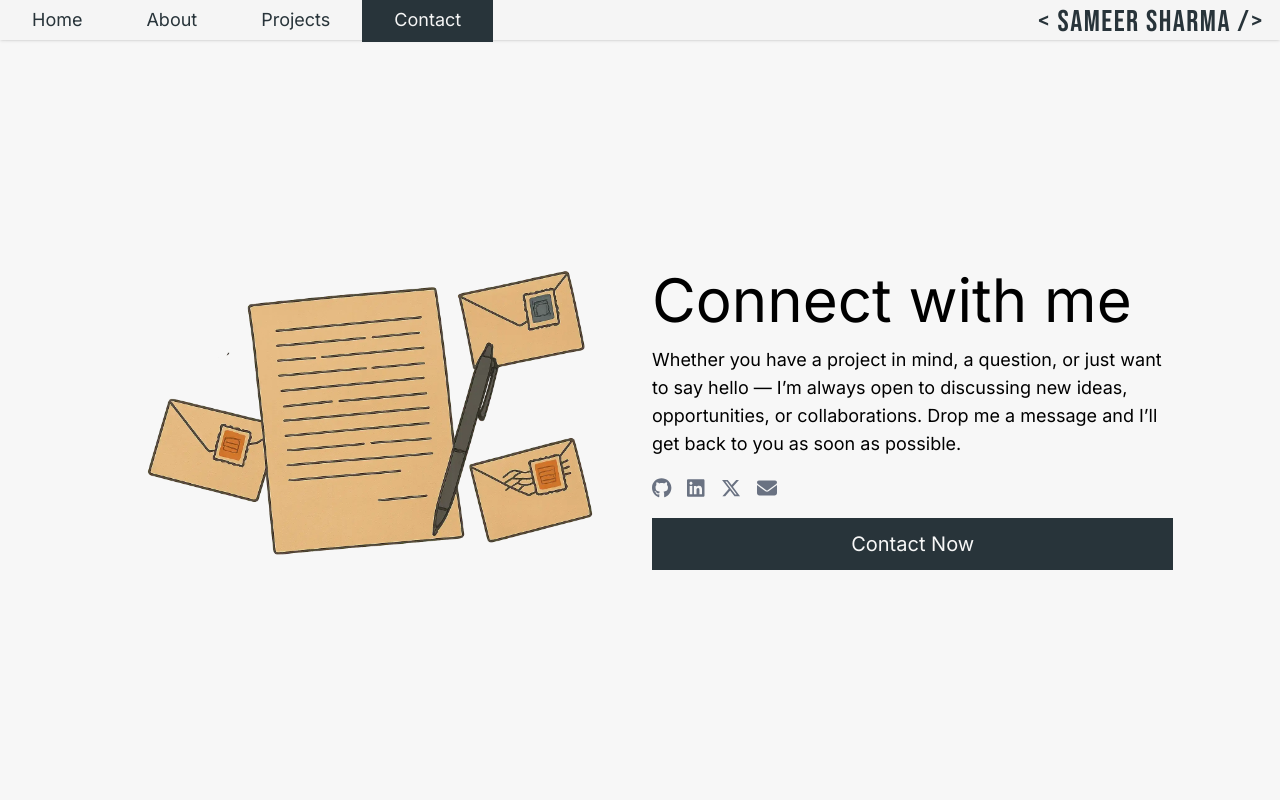
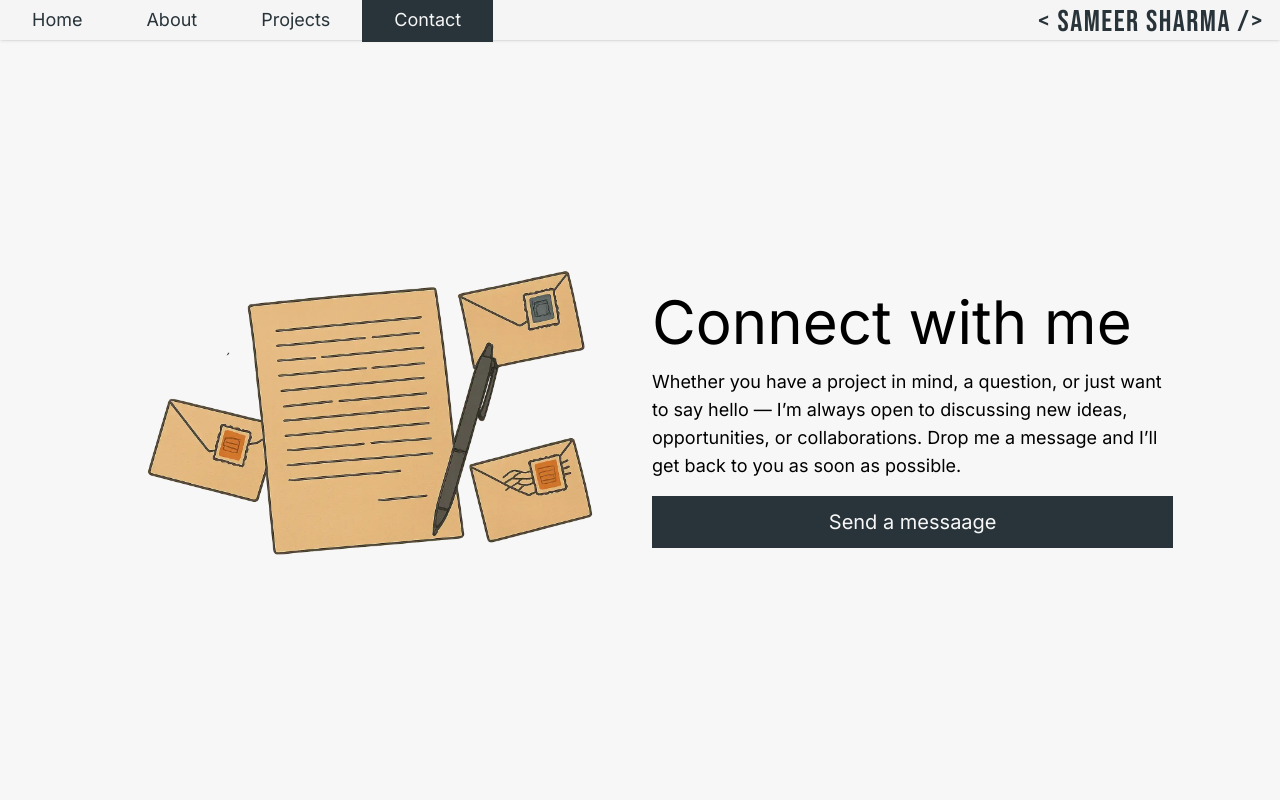
Before and after one commit to sameersharmadev/portfolio, a React (Vite) app: page /contact in a window 1280 px wide. Shown: the top 800 px of the page. Built offline with nearby package versions, Linux system fonts and the light colour scheme; a web font is replaced by a local one.

Commit message:
changed buttons

```diff
--- a/src/components/contact/Hero.jsx
+++ b/src/components/contact/Hero.jsx
@@ -1,8 +1,5 @@
 import { useEffect, useRef } from 'react';
-import { FontAwesomeIcon } from '@fortawesome/react-fontawesome';
 import heroimg from '../../assets/img/contact_hero.webp';
-import { faEnvelope } from '@fortawesome/free-solid-svg-icons';
-import { faGithub, faLinkedin, faXTwitter } from '@fortawesome/free-brands-svg-icons';
 
 export default function Hero({ nextSectionRef }) {
   const heroRef = useRef(null);
@@ -56,28 +53,14 @@ export default function Hero({ nextSectionRef }) {
             Whether you have a project in mind, a question, or just want to say hello — I’m always open to discussing new ideas, opportunities, or collaborations. Drop me a message and I’ll get back to you as soon as possible.
           </p>
 
-          {/* Social Icons */}
-          <div className="flex justify-center lg:justify-start gap-4 xl:gap-6 text-gray-500 text-xl xl:text-3xl 2xl:text-4xl">
-            <a href="https://github.com/sameersharmadev" target="_blank" rel="noopener noreferrer" className="hover:text-blackHover transition">
-              <FontAwesomeIcon icon={faGithub} />
-            </a>
-            <a href="https://www.linkedin.com/in/sameersharma777/" target="_blank" rel="noopener noreferrer" className="hover:text-blackHover transition">
-              <FontAwesomeIcon icon={faLinkedin} />
-            </a>
-            <a href="https://x.com/Sameersharma_77" target="_blank" rel="noopener noreferrer" className="hover:text-blackHover transition">
-              <FontAwesomeIcon icon={faXTwitter} />
-            </a>
-            <a href="mailto:sameersh571@gmail.com" className="hover:text-blackHover transition">
-              <FontAwesomeIcon icon={faEnvelope} />
-            </a>
-          </div>
+
 
           {/* CTA Button */}
           <button
             onClick={scrollToNextSection}
             className="w-full text-center text-lg lg:text-xl xl:text-3xl 2xl:text-4xl bg-black text-lightBeige p-2 lg:p-3 xl:p-5 2xl:p-6 hover:bg-blackHover transition"
           >
-            Contact Now
+            Send a messaage
           </button>
         </div>
       </div>
--- a/src/components/home/About.jsx
+++ b/src/components/home/About.jsx
@@ -1,5 +1,5 @@
 import { FontAwesomeIcon } from '@fortawesome/react-fontawesome'
-import { faGraduationCap } from '@fortawesome/free-solid-svg-icons'
+import { faGraduationCap, faArrowRight } from '@fortawesome/free-solid-svg-icons'
 import { Link } from 'react-router'
 import Terminal from './Terminal'
 
@@ -51,8 +51,9 @@ export default function About() {
                         <p className="xl:text-3xl 2xl:text-4xl">Maharaja Agrasen Institute of Technology [2023-2027]</p>
                     </div>
                 </div>
-                <Link to="/about" className="block w-full rounded text-center md:text-xl xl:text-3xl 2xl:text-4xl bg-lightBeige text-black p-1 xl:p-3 2xl:p-4">
-                    View more
+                <Link to="/about" className="flex items-center xl:text-3xl 2xl:text-4xl">
+                    View more about my journey, philosophy, etc.
+                    <FontAwesomeIcon className="pl-2" icon={faArrowRight} />
                 </Link>
                 <span className="hidden md:block lg:hidden mt-4">*Terminal version available on desktop</span>
             </div>
--- a/src/components/home/Contact.jsx
+++ b/src/components/home/Contact.jsx
@@ -61,7 +61,7 @@ export default function Contact() {
         <div className="w-10/12 lg:w-3/4 md:w-10/12 mb-12 flex justify-center lg:justify-start">
           <button
             onClick={() => (window.location.href = "/contact")}
-            className="hover:bg-[#303e44] group min-w-[160px] flex justify-center bg-headerBeige text-black border border-white/20 py-3 px-4 text-sm font-medium text-center hover:text-white rounded-lg sm:w-fit lg:text-lg xl:text-3xl 2xl:text-4xl xl:p-6 2xl:p-8"
+            className="group min-w-[160px] flex justify-center bg-headerBeige text-black border border-white/20 py-3 px-4 text-sm font-medium text-center rounded-lg sm:w-fit lg:text-lg xl:text-3xl 2xl:text-4xl xl:p-6 2xl:p-8"
           >
             Go to contact form
           </button>
--- a/src/components/home/Hero.jsx
+++ b/src/components/home/Hero.jsx
@@ -46,10 +46,10 @@ export default function Hero(){
             </div>
           </div>
 
-          <Link to="/projects" className="lg:w-10/12 text-center text-lg lg:text-xl xl:text-3xl 2xl:text-4xl bg-black text-lightBeige p-2 lg:p-3 xl:p-5 2xl:p-6 mb-2 lg:mb-4 xl:mb-6 2xl:mb-8 hover:bg-blackHover transition">
+          <Link to="/projects" className="cursor-default lg:w-10/12 text-center text-lg lg:text-xl xl:text-3xl 2xl:text-4xl bg-black text-lightBeige p-2 lg:p-3 xl:p-5 2xl:p-6 mb-2 lg:mb-4 xl:mb-6 2xl:mb-8 hover:bg-blackHover transition">
             View my work
           </Link>
-          <Link to="/contact" className="mb-16 md:mb-0 lg:w-10/12 text-lg lg:text-xl xl:text-3xl 2xl:text-4xl text-center transition">
+          <Link to="/contact" className="cursor-default mb-16 md:mb-0 lg:w-10/12 text-lg lg:text-xl xl:text-3xl 2xl:text-4xl text-center transition">
             Contact me
           </Link>
         </div>
--- a/src/components/home/Projects.jsx
+++ b/src/components/home/Projects.jsx
@@ -1,15 +1,17 @@
 import { Link } from 'react-router';
 import featured from '../../assets/data/projects';
-
+import { FontAwesomeIcon } from '@fortawesome/react-fontawesome'
+import {faArrowRight } from '@fortawesome/free-solid-svg-icons'
 export default function Projects() {
 
   return (
     <div className="mt-16 md:mt-20 flex flex-col fade-in-section justify-center bg-black text-lightBeige px-4 md:px-16 lg:px-20 lg:py-8 xl:px-32 xl:py-12 2xl:px-48 2xl:py-16 xl:mt-20">
       {/* Header Section */}
-      <div className="flex flex-row justify-between items-center mb-8 xl:mb-16 2xl:mb-32">
+      <div className="flex flex-row justify-between items-end mb-8 xl:mb-16 2xl:mb-32">
         <h2 className="text-2xl md:text-3xl lg:text-4xl xl:text-6xl 2xl:text-8xl font-semibold">Featured work</h2>
-        <Link to="/projects" className="text-sm lg:text-lg xl:text-2xl 2xl:text-4xl">
+        <Link to="/projects" className="px-2 flex items-center text-sm lg:text-lg xl:text-2xl 2xl:text-4xl">
           View all projects
+          <FontAwesomeIcon className="pl-2" icon={faArrowRight} />
         </Link>
       </div>
 
```
Also changed, not shown: src/style.css (line endings or trailing spaces).
